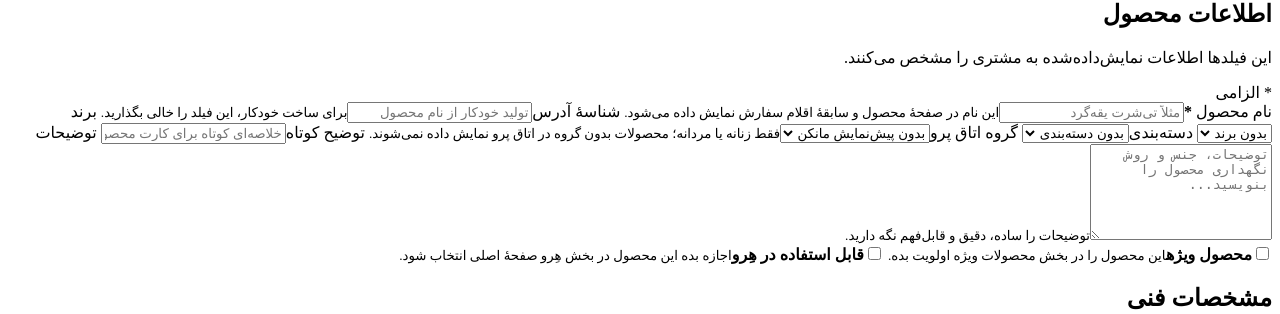
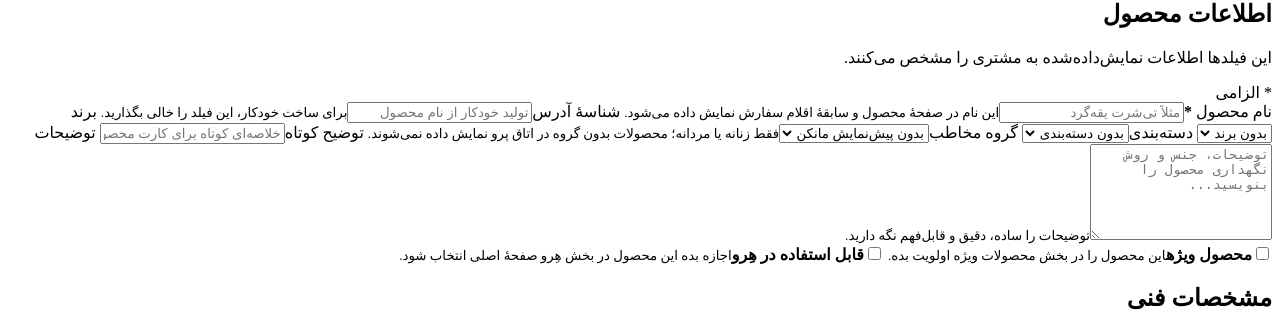
Before and after one commit to MREZA-MJDi/vision, a Laravel app: page /admin/products/create in a window 1280 px wide. Shown: the part 510-824 px from the top of the page. Run offline with Laravel 12, Linux system fonts and the light colour scheme; the visitor is signed in with stand-in values (Sample User, id 1); data comes from the database, SQL or seed files in the repository; some libraries are stand-ins or nearby versions.

Commit message:
Retitle the product audience field for the new fitting-room studio workflow

```diff
--- a/packages/RM/CommerceAdmin/resources/views/products/form.blade.php
+++ b/packages/RM/CommerceAdmin/resources/views/products/form.blade.php
@@ -20,7 +20,7 @@
                         <label class="ak-field"><span>شناسهٔ آدرس</span><input type="text" name="slug" value="{{ old('slug', $product?->slug) }}" placeholder="تولید خودکار از نام محصول"><small>برای ساخت خودکار، این فیلد را خالی بگذارید.</small></label>
                         <label class="ak-field"><span>برند</span><select name="brand_id"><option value="">بدون برند</option>@foreach($brands as $brand)<option value="{{ $brand->id }}" @selected((string)old('brand_id', $product?->brand_id) === (string)$brand->id)>{{ $brand->name }}</option>@endforeach</select></label>
                         <label class="ak-field"><span>دسته‌بندی</span><select name="category_id"><option value="">بدون دسته‌بندی</option>@foreach($categories as $category)<option value="{{ $category->id }}" @selected((string)old('category_id', $product?->category_id) === (string)$category->id)>{{ $category->name }}</option>@endforeach</select></label>
-                        <label class="ak-field"><span>گروه اتاق پرو</span><select name="audience"><option value="">بدون پیش‌نمایش مانکن</option><option value="women" @selected(old('audience', $product?->audience) === 'women')>زنانه</option><option value="men" @selected(old('audience', $product?->audience) === 'men')>مردانه</option></select><small>فقط زنانه یا مردانه؛ محصولات بدون گروه در اتاق پرو نمایش داده نمی‌شوند.</small></label>
+                        <label class="ak-field"><span>گروه مخاطب</span><select name="audience"><option value="">بدون پیش‌نمایش مانکن</option><option value="women" @selected(old('audience', $product?->audience) === 'women')>زنانه</option><option value="men" @selected(old('audience', $product?->audience) === 'men')>مردانه</option></select><small>فقط زنانه یا مردانه؛ محصولات بدون گروه در اتاق پرو نمایش داده نمی‌شوند.</small></label>
 
                         <label class="ak-field ak-field-full"><span>توضیح کوتاه</span><input type="text" name="short_description" value="{{ old('short_description', $product?->short_description) }}" maxlength="500" placeholder="خلاصه‌ای کوتاه برای کارت محصول"></label>
                         <label class="ak-field ak-field-full"><span>توضیحات</span><textarea name="description" rows="6" placeholder="توضیحات، جنس و روش نگهداری محصول را بنویسید...">{{ old('description', $product?->description) }}</textarea><small>توضیحات را ساده، دقیق و قابل‌فهم نگه دارید.</small></label>
```
